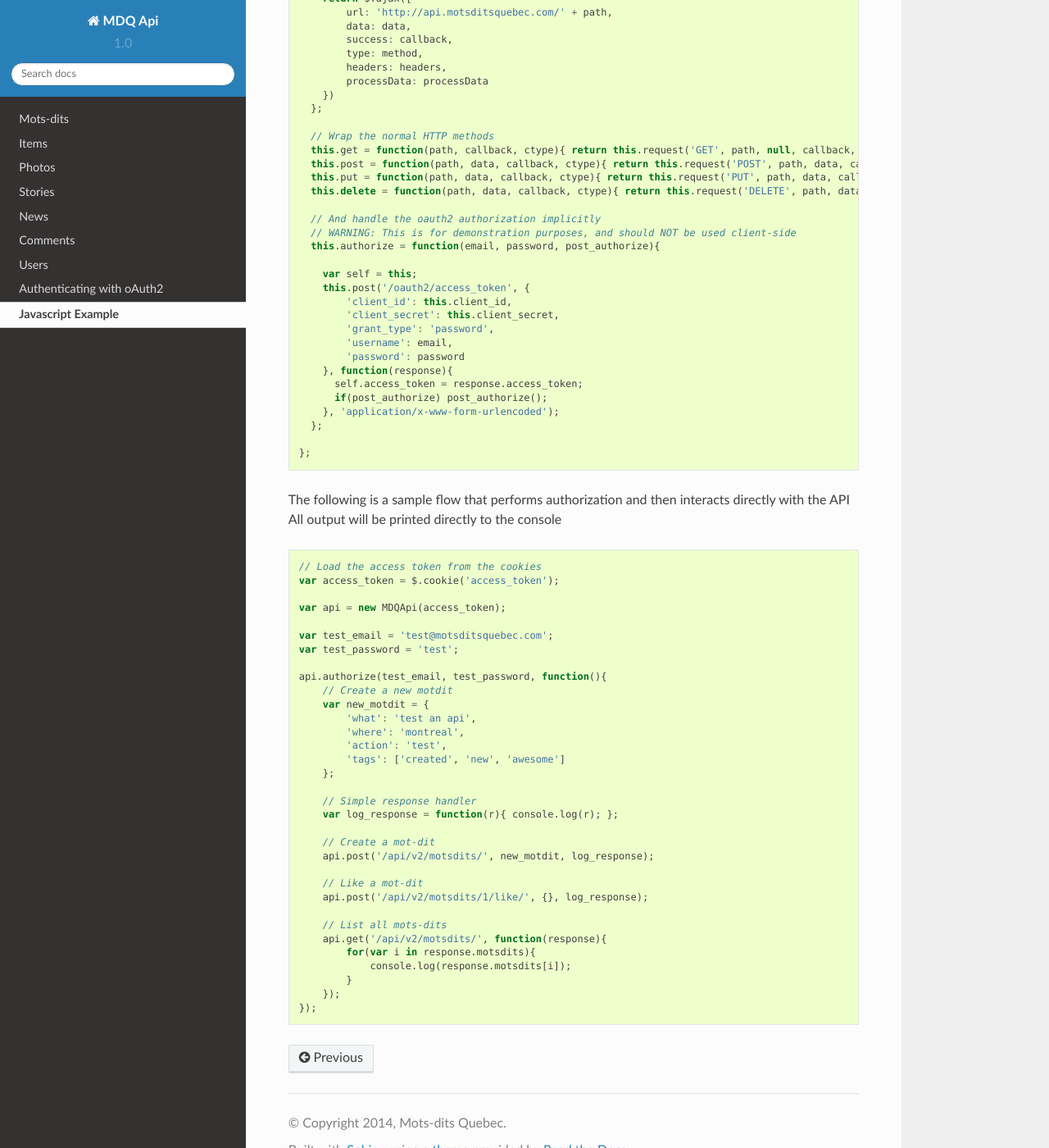
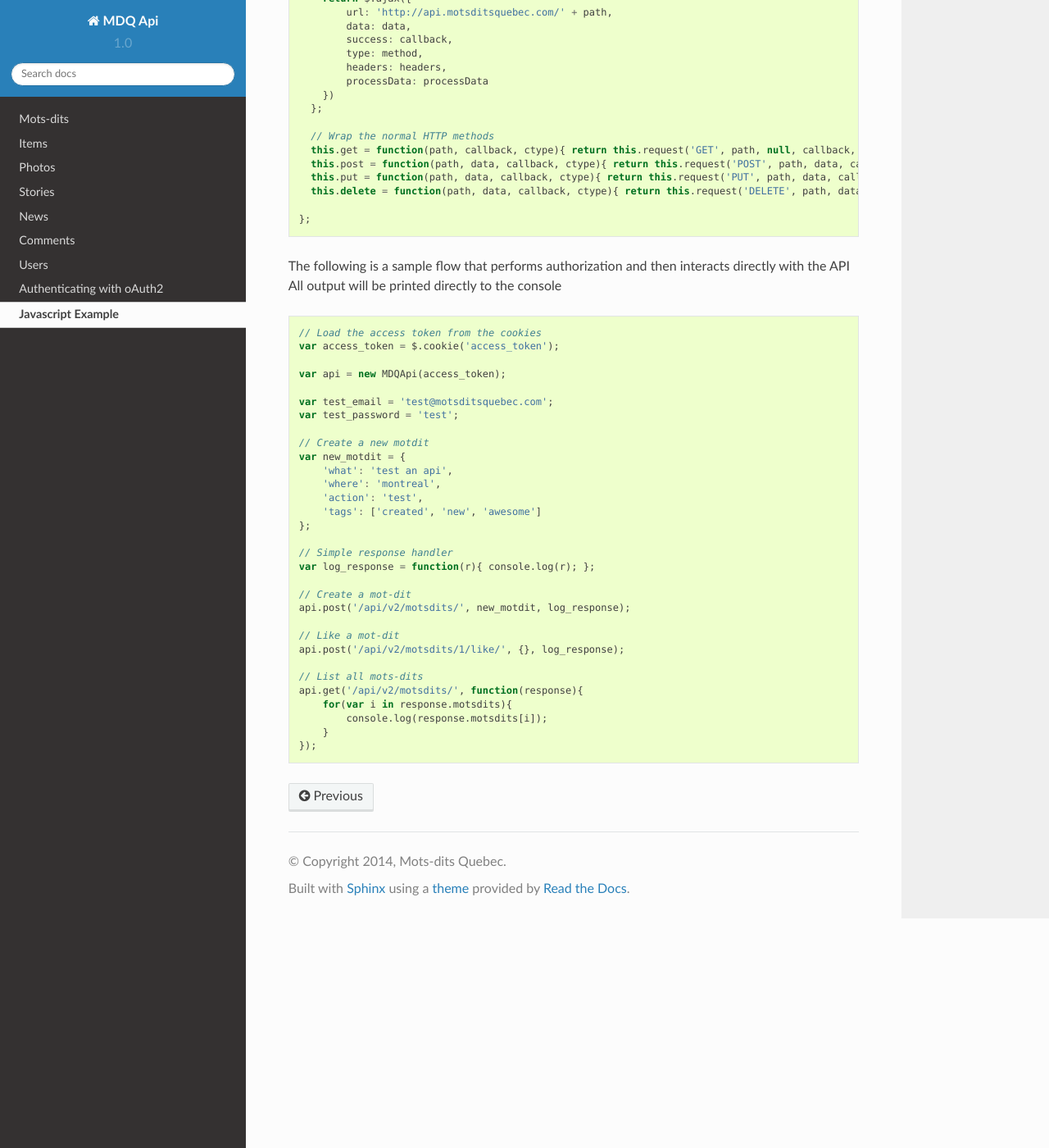
Before and after one commit to mikaeltheimer/mdq_api, a Sphinx documentation site: the page built from doc/javascript.rst, in a window 1280 px wide and 1400 px high, scrolled down 706 px. Shown: the whole window at 82% size. Built offline with Sphinx 7.4.7 and the Read the Docs theme 2.0.0, drawn with Linux system fonts in a browser that asks for light colours; pages that are not in the unit, such as notebooks, are missing from menus.

Commit message:
removing authorize from flow

```diff
--- a/doc/javascript.rst
+++ b/doc/javascript.rst
@@ -46,23 +46,6 @@ and functionality as the Python example. Since it is client side, it depends on
       this.put = function(path, data, callback, ctype){ return this.request('PUT', path, data, callback, ctype); };
       this.delete = function(path, data, callback, ctype){ return this.request('DELETE', path, data, callback, ctype); };
 
-      // And handle the oauth2 authorization implicitly
-      // WARNING: This is for demonstration purposes, and should NOT be used client-side
-      this.authorize = function(email, password, post_authorize){
-
-        var self = this;
-        this.post('/oauth2/access_token', {
-            'client_id': this.client_id,
-            'client_secret': this.client_secret,
-            'grant_type': 'password',
-            'username': email,
-            'password': password
-        }, function(response){
-          self.access_token = response.access_token;
-          if(post_authorize) post_authorize();
-        }, 'application/x-www-form-urlencoded');
-      };
-
     };
 
 The following is a sample flow that performs authorization and then interacts directly with the API
@@ -78,30 +61,28 @@ All output will be printed directly to the console
     var test_email = 'test@motsditsquebec.com';
     var test_password = 'test';
 
-    api.authorize(test_email, test_password, function(){
-        // Create a new motdit
-        var new_motdit = {
-            'what': 'test an api',
-            'where': 'montreal',
-            'action': 'test',
-            'tags': ['created', 'new', 'awesome']
-        };
+    // Create a new motdit
+    var new_motdit = {
+        'what': 'test an api',
+        'where': 'montreal',
+        'action': 'test',
+        'tags': ['created', 'new', 'awesome']
+    };
 
-        // Simple response handler
-        var log_response = function(r){ console.log(r); };
+    // Simple response handler
+    var log_response = function(r){ console.log(r); };
 
-        // Create a mot-dit
-        api.post('/api/v2/motsdits/', new_motdit, log_response);
+    // Create a mot-dit
+    api.post('/api/v2/motsdits/', new_motdit, log_response);
 
-        // Like a mot-dit
-        api.post('/api/v2/motsdits/1/like/', {}, log_response);
+    // Like a mot-dit
+    api.post('/api/v2/motsdits/1/like/', {}, log_response);
 
-        // List all mots-dits
-        api.get('/api/v2/motsdits/', function(response){
-            for(var i in response.motsdits){
-                console.log(response.motsdits[i]);
-            }
-        });
+    // List all mots-dits
+    api.get('/api/v2/motsdits/', function(response){
+        for(var i in response.motsdits){
+            console.log(response.motsdits[i]);
+        }
     });
 
 
```
